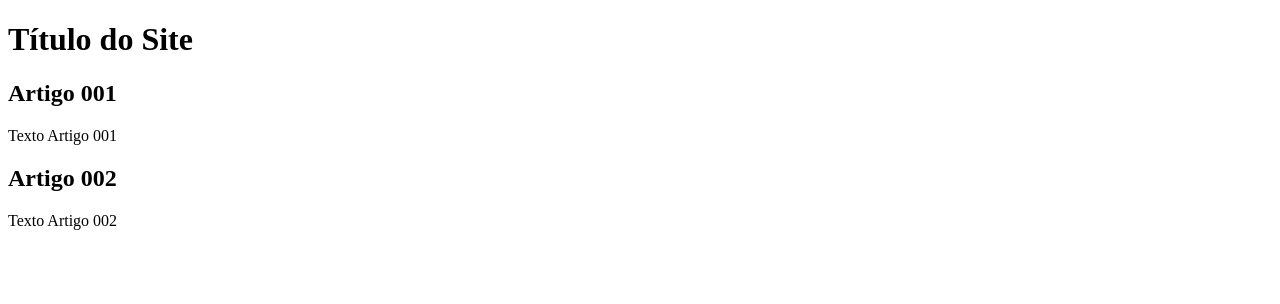
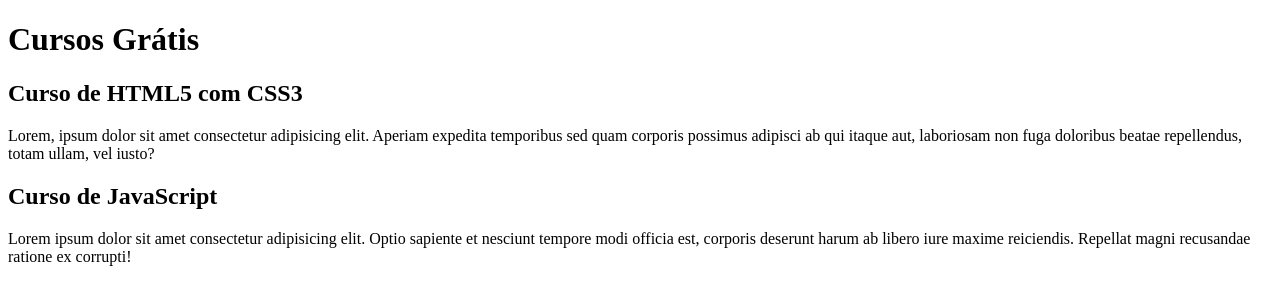
Before and after one commit to Ivoneideduarte/projeto-site, a plain HTML site: page index.html in a window 1280 px wide. Drawn offline with Linux system fonts and the light colour scheme.

Commit message:
comecei a escrever o conteúdo

```diff
--- a/index.html
+++ b/index.html
@@ -9,15 +9,15 @@
 <body>
     <main>
         <head>
-            <h1>Título do Site</h1>
+            <h1>Cursos Grátis</h1>
         </head>
         <article>
-            <h2>Artigo 001</h2>
-            <p>Texto Artigo 001</p>
+            <h2>Curso de HTML5 com CSS3</h2>
+            <p>Lorem, ipsum dolor sit amet consectetur adipisicing elit. Aperiam expedita temporibus sed quam corporis possimus adipisci ab qui itaque aut, laboriosam non fuga doloribus beatae repellendus, totam ullam, vel iusto?</p>
         </article>
         <article>
-            <h2>Artigo 002</h2>
-            <p>Texto Artigo 002</p>
+            <h2>Curso de JavaScript</h2>
+            <p>Lorem ipsum dolor sit amet consectetur adipisicing elit. Optio sapiente et nesciunt tempore modi officia est, corporis deserunt harum ab libero iure maxime reiciendis. Repellat magni recusandae ratione ex corrupti!</p>
         </article>
     </main>
 </body>
```
